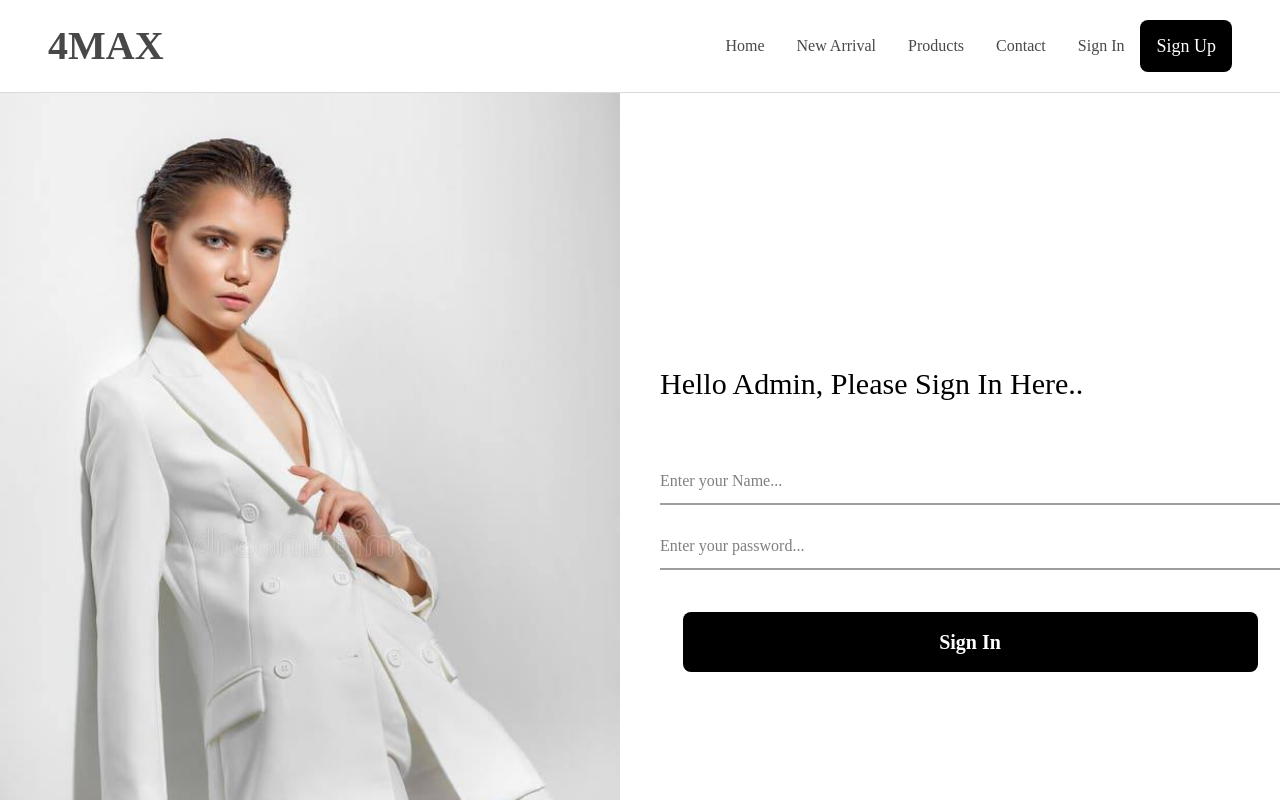
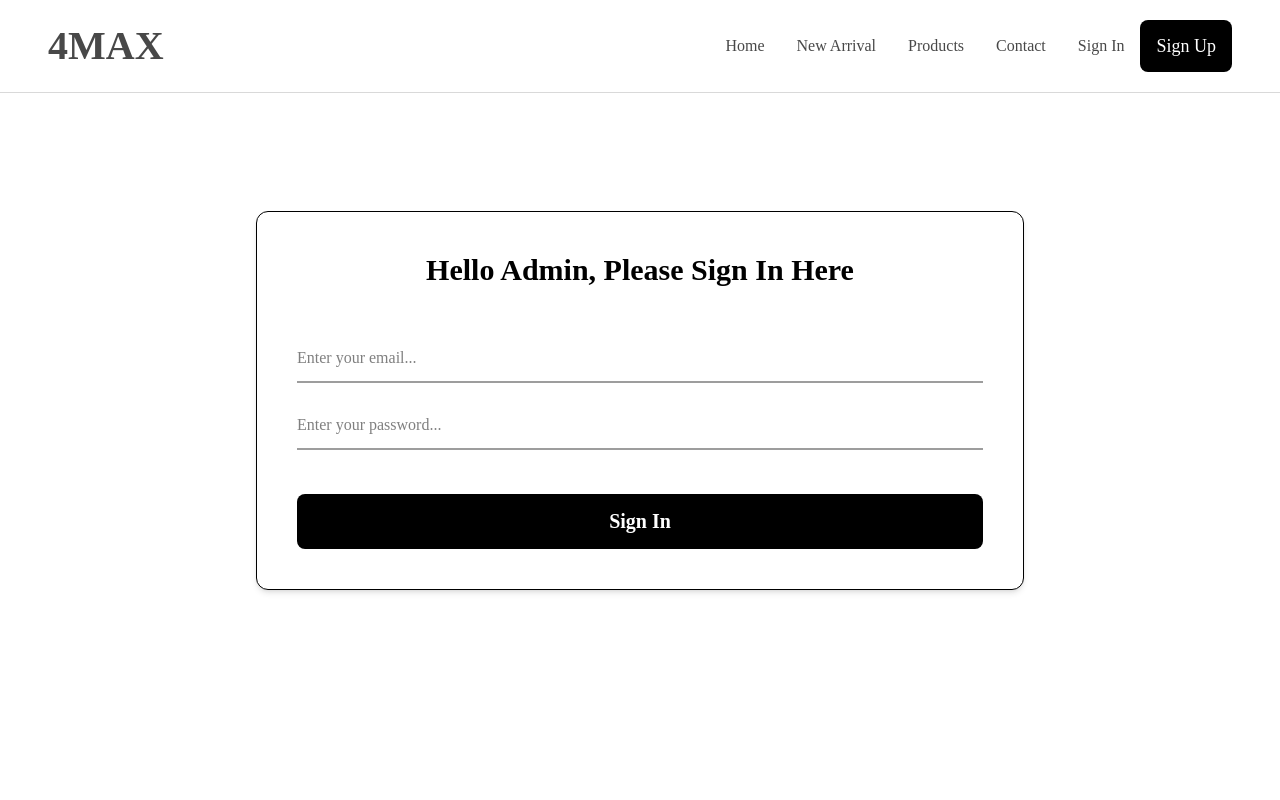
Before and after one commit to hassanballeh/4max-front, a React (Vite) app: page /admin in a window 1280 px wide. Shown: the top 800 px of the page. Built offline with nearby package versions, Linux system fonts and the light colour scheme; a web font is replaced by a local one.

Commit message:
update confirmation page

```diff
--- a/src/pages/Auth/Admin/Admin.jsx
+++ b/src/pages/Auth/Admin/Admin.jsx
@@ -3,45 +3,48 @@
 
 const Admin = () => {
     return (
-        <div className='w-full bg-white py-[70px]'>
-            <div className="lg:container mx-auto">
-                <div className="flex items-center justify-between gap-10">
-                    {/* image wrapper */}
-                    <div className='max-w-[940px] w-full min-h=[1077px] h-full'>
-                        <img className='w-full h-full object-cover' src="bannerPhoto/photo_2_2025-07-16_23-09-20.jpg" alt="login image" />
-                    </div>
-                {/* content wrapper */}
-                <div className='max-w-[628px] w-full h-auto'>
-                    <h4 className='text-3xl font-black font-normal capitalize flex items-center mb-14'>
-                        Hello Admin, please sign in here..</h4>
-                    <form className='w-full h-auto flex flex-col gap-4.5 items-center'>
-                        {/* input box email */}
-                        <div className='w-full h-[47px] border-b-[2px] border-[#9d9d9d]'>
-                            <input className='w-full h-full border-none outline-0'
-                            type="text" placeholder='Enter your Name...' required />
-                        </div>
-                        {/* input box password */}
-                        <div className='w-full h-[47px] border-b-[2px] border-[#9d9d9d]'>
-                            <input className='w-full h-full border-none outline-0'
-                            type="password" placeholder='Enter your password...' required />
-                        </div>
+    <div className="min-h-screen flex items-center justify-center bg-white px-4">
+      <div className="w-full max-w-3xl border border-black rounded-xl shadow-md p-6 sm:p-10 bg-white">
+        {/* Title */}
+        <h4 className="text-2xl sm:text-3xl font-bold capitalize text-center mb-12">
+          Hello Admin, please sign in here
+        </h4>
 
-                        <div className="w-full h-auto flex items-center justify-center" type='submit'>
-                        <button className="max-w-[575px] w-full h-[60px] bg-black rounded-lg
-                        text-white text-xl font-poppins font-semibold capitalize flex
-                        items-center justify-center cursor-pointer mt-6" type="submit">sign in</button>
-                    </div>
+        {/* Form */}
+        <form className="w-full flex flex-col gap-5">
+          {/* Email input */}
+          <div className="w-full h-[47px] border-b-2 border-[#9d9d9d]">
+            <input
+              type="email"
+              placeholder="Enter your email..."
+              required
+              className="w-full h-full border-none outline-none text-base"
+            />
+          </div>
 
-                    </form>
-                    <div className="w-full h-auto flex items-center justify-center mt-8
-                    gap-4.5">
-                    </div>
+          {/* Password input */}
+          <div className="w-full h-[47px] border-b-2 border-[#9d9d9d]">
+            <input
+              type="password"
+              placeholder="Enter your password..."
+              required
+              className="w-full h-full border-none outline-none text-base"
+            />
+          </div>
 
-                </div>
-                </div>
-            </div>
-        </div>
-    );
+          {/* Submit button */}
+          <div className="w-full flex justify-center">
+            <button
+              type="submit"
+              className="max-w-[750px] w-full h-[55px] bg-black text-white text-lg sm:text-xl font-semibold capitalize rounded-lg mt-6 cursor-pointer"
+            >
+              Sign In
+            </button>
+          </div>
+        </form>
+      </div>
+    </div>
+  );
 };
 
 export default Admin;
--- a/src/pages/Auth/ConfirmationCode/ConfirmationCode.jsx
+++ b/src/pages/Auth/ConfirmationCode/ConfirmationCode.jsx
@@ -1,35 +1,59 @@
-import React from 'react';
+import React, { useRef } from 'react';
 
 const ConfirmationCode = () => {
+  const inputsRef = useRef([]);
+
+  const handleChange = (e, index) => {
+    const value = e.target.value;
+
+
+    if (/[^0-9]/.test(value)) {
+      e.target.value = "";
+      return;
+    }
+
+
+    if (value && index < inputsRef.current.length - 1) {
+      inputsRef.current[index + 1].focus();
+    }
+  };
+
+  const handleKeyDown = (e, index) => {
+    if (e.key === "Backspace" && !e.target.value && index > 0) {
+      inputsRef.current[index - 1].focus();
+    }
+  };
+
   return (
     <div className="min-h-screen flex items-center justify-center bg-white px-4">
       <div className="w-full max-w-3xl border border-black rounded-xl shadow-md p-6 sm:p-10 bg-white">
-
-
         <h4 className="text-2xl sm:text-3xl font-bold capitalize text-center mb-12">
           Enter the confirmation code
         </h4>
 
-
-        <form className="w-full flex flex-col gap-5 items-center">
-          <div className="w-full h-[47px] border-b-2 border-[#9d9d9d]">
+        {/* Six digit code inputs */}
+        <form className="w-full flex justify-center gap-3">
+          {[...Array(6)].map((_, i) => (
             <input
-              type="number"
-              placeholder="Confirmation Code"
-              required
-              className="w-full h-full border-none outline-none text-base"
+              key={i}
+              type="text"
+              maxLength="1"
+              ref={(el) => (inputsRef.current[i] = el)}
+              onChange={(e) => handleChange(e, i)}
+              onKeyDown={(e) => handleKeyDown(e, i)}
+              className="w-12 h-12 text-center border-2 border-gray-400 rounded-lg text-lg focus:border-blue-500 outline-none"
             />
-          </div>
+          ))}
         </form>
 
-
+        {/* Resend code section */}
         <div className="w-full flex justify-center mt-8">
           <p className="text-center text-base">
-            Didn’t receive the confirmation code?{' '}
+            Didn’t receive the confirmation code?{" "}
             <button
               type="button"
-              onClick={() => alert('Code resent!')}
-              className="text-[#5p86e5] underline cursor-pointer"
+              onClick={() => alert("Code resent!")}
+              className="text-blue-600 underline cursor-pointer"
             >
               Resend now
             </button>
--- a/src/pages/Auth/Login/Login.jsx
+++ b/src/pages/Auth/Login/Login.jsx
@@ -76,13 +76,13 @@
         </form>
 
         {/* Register Link */}
-        <div className="w-full flex justify-center mt-4">
-          <Link
-            to="/register"
-            className="max-w-[750px] w-full h-[40px] border-2 border-black text-black text-lg font-semibold rounded-lg flex items-center justify-center"
-          >
-            Register Now
-          </Link>
+        <div className="w-full flex justify-center mt-8">
+          <p className="text-center text-black text-sm sm:text-base">
+            You don’t have an account?{" "}
+            <Link to="/Register" className=" underline font-medium">
+              Sign Up
+            </Link>
+          </p>
         </div>
       </div>
     </div>
--- a/src/pages/Auth/Register/Register.jsx
+++ b/src/pages/Auth/Register/Register.jsx
@@ -86,7 +86,7 @@
           <div className="w-full flex justify-center">
             <button
               type="submit"
-              className="max-w-[750px] w-full h-[55px] bg-black text-white text-lg sm:text-xl font-semibold rounded-lg mt-6"
+              className="max-w-[750px] w-full h-[55px] bg-black text-white text-lg sm:text-xl font-semibold rounded-lg mt-6 cursor-pointer"
             >
               {isLoading ? "Signing Up ..." : "Sign Up"}
             </button>
@@ -97,7 +97,7 @@
           <p className="text-center text-black text-sm sm:text-base">
             Already have an account?{" "}
             <Link to="/login" className=" underline font-medium">
-              Login
+              Sign In
             </Link>
           </p>
         </div>
```
